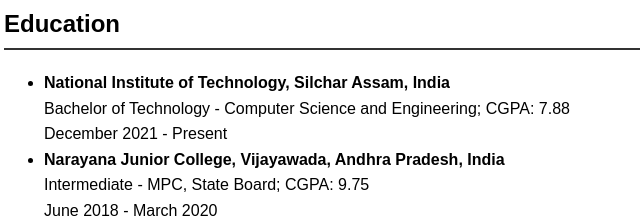
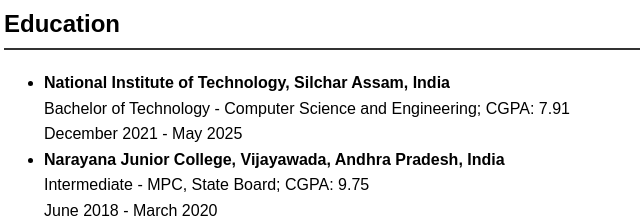
Before and after one commit to Suchith-2002/Suchith-Portfolio, a website: page public/Resume.html in a window 1280 px wide. Shown: the part 339-559 px from the top of the page, 36-676 px from the left. Drawn offline with Linux system fonts and the light colour scheme.

Commit message:
Update Latest CGPA in Resume

```diff
--- a/public/Resume.html
+++ b/public/Resume.html
@@ -58,8 +58,8 @@
     <h2>Education</h2>
     <ul>
         <li><strong>National Institute of Technology, Silchar Assam, India</strong><br>
-        Bachelor of Technology - Computer Science and Engineering; CGPA: 7.88<br>
-        December 2021 - Present</li>
+        Bachelor of Technology - Computer Science and Engineering; CGPA: 7.91<br>
+        December 2021 - May 2025</li>
         <li><strong>Narayana Junior College, Vijayawada, Andhra Pradesh, India</strong><br>
         Intermediate - MPC, State Board; CGPA: 9.75<br>
         June 2018 - March 2020</li>
```
